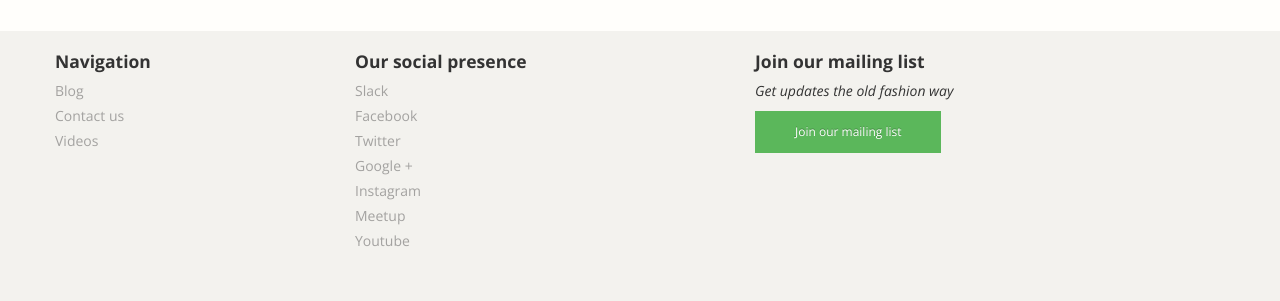
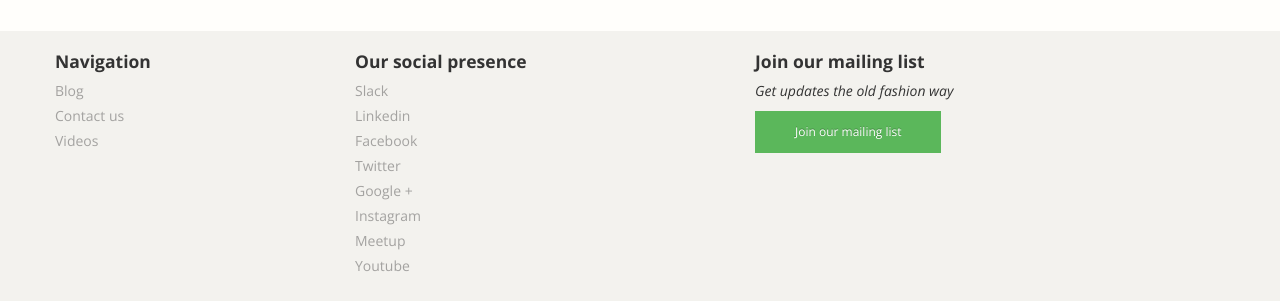
Before and after one commit to mtlpy/mtlpyweb, a Django app: page /blog/ in a window 1280 px wide. Shown: the part 194-495 px from the top of the page. Run offline with Django 3.2, Linux system fonts and the light colour scheme; data that the repository does not hold is empty; parts of the project's set-up code (start-up, migrations or seed data) failed here and were passed over; some libraries are stand-ins or nearby versions; grey boxes are pictures that could not be loaded.

Commit message:
Add a link to linkedin in footer

```diff
--- a/mtlpy/templates/inc/footer.html
+++ b/mtlpy/templates/inc/footer.html
@@ -41,6 +41,7 @@
             <h4>{% trans "Our social presence" %}</h4>
             <ul class="unstyled">
                 <li><a target="_blank" rel="external" href="http://slack.mtlpy.org/">Slack</a></li>
+                <li><a target="_blank" rel="external" href="https://www.linkedin.com/groups/830317">Linkedin</a></li>
                 <li><a target="_blank" rel="external" href="//facebook.com/montrealpython">{% trans "Facebook" %}</a></li>
                 <li><a target="_blank" rel="external" href="//twitter.com/mtlpy">{% trans "Twitter" %}</a></li>
                 <li><a target="_blank" rel="external" href="//plus.google.com/101800773149455075847/">{% trans "Google +" %}</a></li>
```
